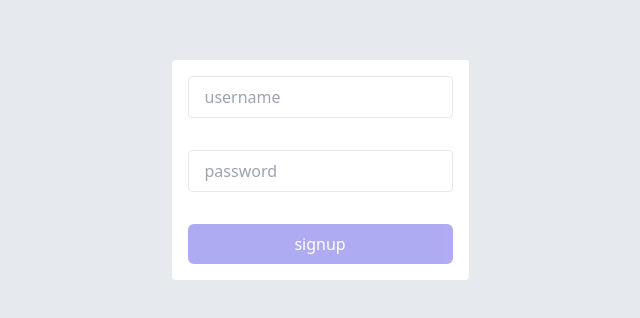
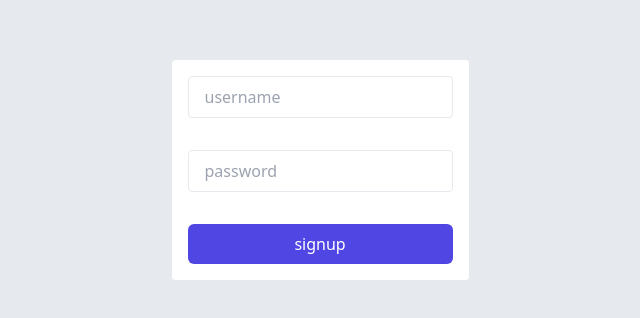
Before and after one commit to Fuzailkazi/recall_FE, a React (Vite) app: page /signup in a window 1280 px wide. Shown: the part 230-548 px from the top of the page, without its empty margins (320-960 px from the left). Built offline with nearby package versions, Linux system fonts and the light colour scheme.

Commit message:
logo changed

```diff
--- a/src/components/Sidebar.tsx
+++ b/src/components/Sidebar.tsx
@@ -9,9 +9,9 @@ export function Sidebar() {
         <div className='pr-4 pt-2 text-purple-800 text-3xl'>
           <LogoIcon size={'lg'} />
         </div>
-        Brainly
+        Recall
       </div>
-      <div className='pt-4'>
+      <div className='pt-4 pl-6'>
         <SidebarItem text='Twitter' icon={<TwitterIcon size={'lg'} />} />
         <SidebarItem text='Youtube' icon={<YoutubeIcon size={'lg'} />} />
       </div>
--- a/src/icons/LogoIcon.tsx
+++ b/src/icons/LogoIcon.tsx
@@ -8,12 +8,12 @@ export const LogoIcon = (props: IconProps) => {
       viewBox='0 0 24 24'
       stroke-width='1.5'
       stroke='currentColor'
-      className={iconSizeVariants[props.size]}
+      className='size-6'
     >
       <path
         stroke-linecap='round'
         stroke-linejoin='round'
-        d='M4.26 10.147a60.438 60.438 0 0 0-.491 6.347A48.62 48.62 0 0 1 12 20.904a48.62 48.62 0 0 1 8.232-4.41 60.46 60.46 0 0 0-.491-6.347m-15.482 0a50.636 50.636 0 0 0-2.658-.813A59.906 59.906 0 0 1 12 3.493a59.903 59.903 0 0 1 10.399 5.84c-.896.248-1.783.52-2.658.814m-15.482 0A50.717 50.717 0 0 1 12 13.489a50.702 50.702 0 0 1 7.74-3.342M6.75 15a.75.75 0 1 0 0-1.5.75.75 0 0 0 0 1.5Zm0 0v-3.675A55.378 55.378 0 0 1 12 8.443m-7.007 11.55A5.981 5.981 0 0 0 6.75 15.75v-1.5'
+        d='M19.5 12c0-1.232-.046-2.453-.138-3.662a4.006 4.006 0 0 0-3.7-3.7 48.678 48.678 0 0 0-7.324 0 4.006 4.006 0 0 0-3.7 3.7c-.017.22-.032.441-.046.662M19.5 12l3-3m-3 3-3-3m-12 3c0 1.232.046 2.453.138 3.662a4.006 4.006 0 0 0 3.7 3.7 48.656 48.656 0 0 0 7.324 0 4.006 4.006 0 0 0 3.7-3.7c.017-.22.032-.441.046-.662M4.5 12l3 3m-3-3-3 3'
       />
     </svg>
   );
--- a/src/icons/YoutubeIcon.tsx
+++ b/src/icons/YoutubeIcon.tsx
@@ -5,6 +5,7 @@ export const YoutubeIcon = (props: IconProps) => {
   return (
     <>
       <svg
+        stroke='currentColor'
         xmlns='http://www.w3.org/2000/svg'
         x='0px'
         y='0px'
--- a/src/pages/Signup.tsx
+++ b/src/pages/Signup.tsx
@@ -9,13 +9,7 @@ const Signup = () => {
         <Input placeholder='username' />
         <Input placeholder='password' />
         <div className='flex justify-center items-center p-4'>
-          <Button
-            variant='primary'
-            text='signup'
-            size='md'
-            fullWidth={true}
-            loading={true}
-          />
+          <Button variant='primary' text='signup' size='md' fullWidth={true} />
         </div>
       </div>
     </div>
```
Also changed, not shown: src/icons/TwitterIcon.tsx (+2 -1 lines).
